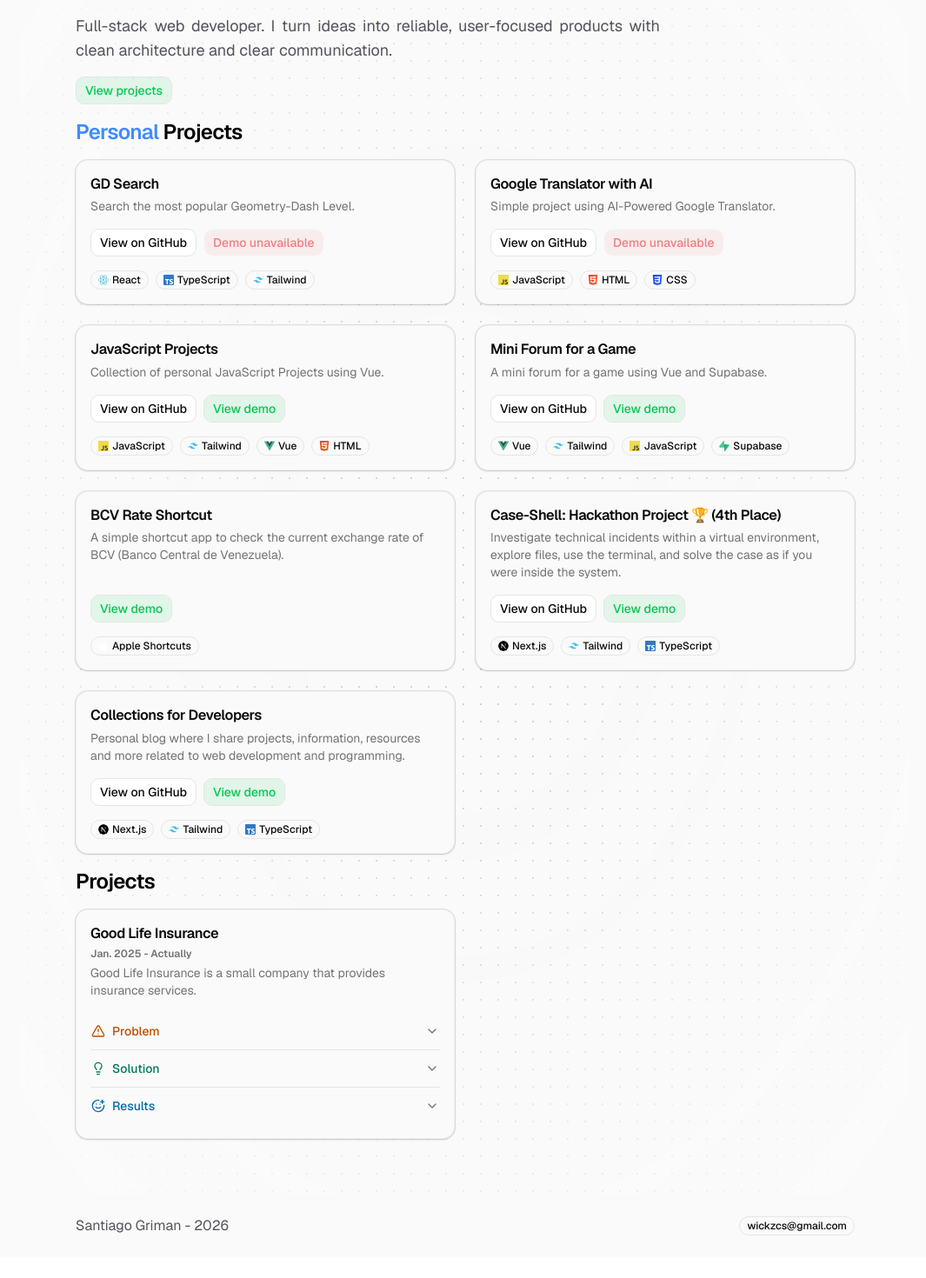
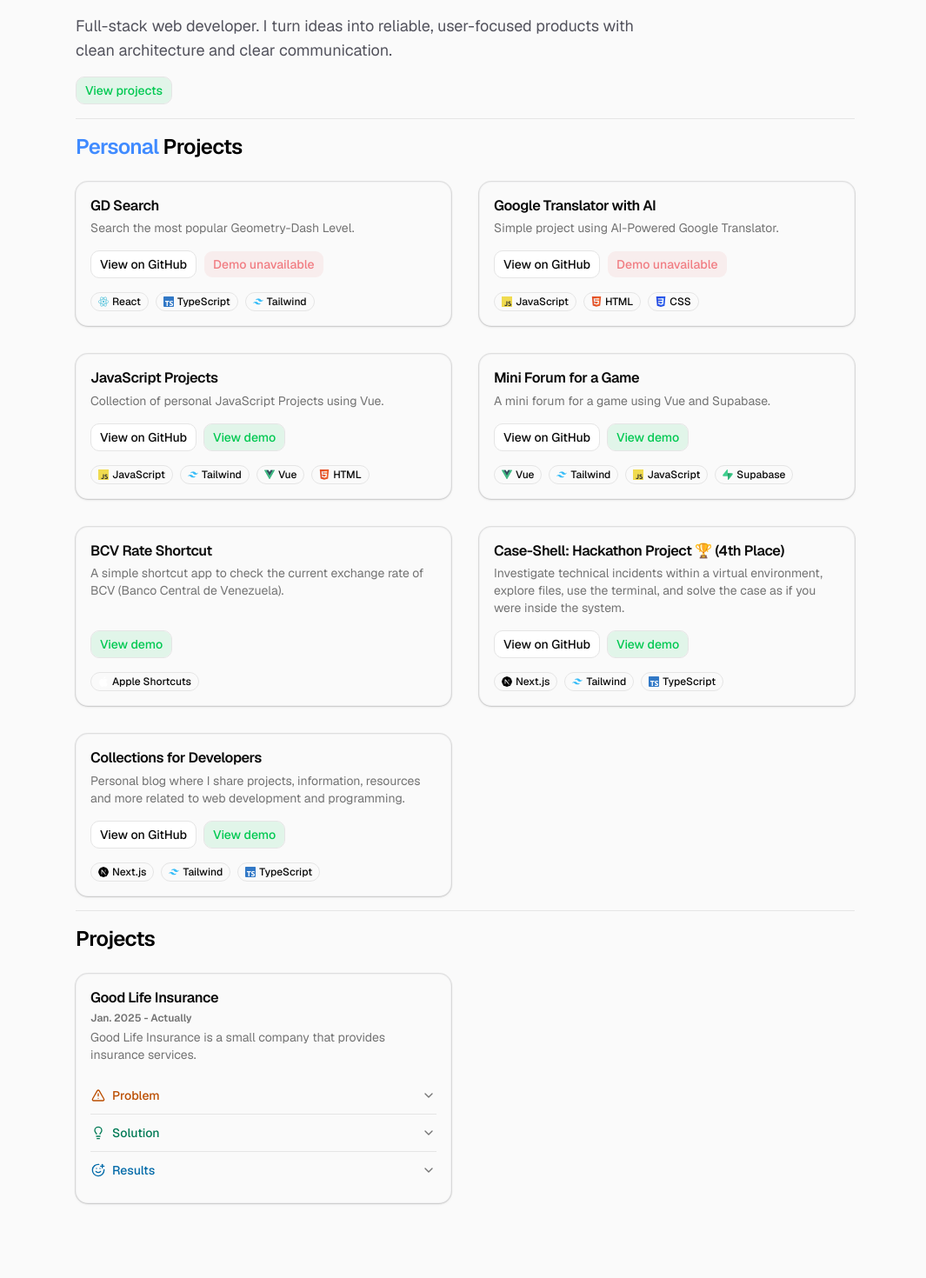
Before and after one commit to xWickz/wickz.dev, a Next.js app: page / in a window 1280 px wide. Shown: the part 160-1630 px from the top of the page at 87% size, without its empty margins (105-1170 px from the left). Before the commit the page ends 1606 px from the top, so only its background shows below. Built offline with nearby package versions, Linux system fonts and the light colour scheme; what tailwind-animations would draw is missing.

Commit message:
feat: enhance layout with separators and improve spacing in project sections

```diff
--- a/app/page.tsx
+++ b/app/page.tsx
@@ -5,22 +5,15 @@ import Hero from "@/sections/hero";
 import PersonalProjects from "@/sections/personal-projects";
 import WorkProjects from "@/sections/projects";
 import Services from "@/sections/services";
-
+import { Separator } from "@/ui/separator";
 export default function Page() {
   return (
     <PageLayout>
-      <div
-        className={cn(
-          "absolute inset-0",
-          "[background-size:20px_20px]",
-          "[background-image:radial-gradient(#d4d4d4_1px,transparent_1px)]",
-          "dark:[background-image:radial-gradient(#404040_1px,transparent_1px)]",
-        )}
-      />
-      <div className="pointer-events-none absolute inset-0 flex items-center justify-center bg-zinc-50 [mask-image:radial-gradient(ellipse_at_center,transparent_20%,black)] dark:bg-black"></div>
       <div className="flex w-full flex-col items-center gap-4 text-center sm:items-start sm:text-left z-10">
         <Hero />
+        <Separator />
         <PersonalProjects />
+        <Separator />
         <WorkProjects />
         {/* <Services /> */}
         {/* <Contact /> */}
@@ -32,7 +25,7 @@ export default function Page() {
 const PageLayout = ({ children }: { children: React.ReactNode }) => (
   <div className="relative flex min-h-screen w-full flex-col items-center overflow-hidden bg-zinc-50 font-sans dark:bg-black">
     <Header />
-    <main className="relative z-10 flex w-full max-w-5xl flex-col items-center justify-start gap-12 px-6 pb-16 sm:items-start sm:px-16">
+    <main className="relative z-10 flex w-full max-w-5xl flex-col items-center justify-start gap-16 px-6 pb-16 sm:items-start sm:px-16">
       {children}
     </main>
     <Footer />
--- a/components/sections/hero.tsx
+++ b/components/sections/hero.tsx
@@ -14,7 +14,7 @@ export default function Hero() {
       <h2 className="max-w-auto text-xl font-medium tracking-tight text-black dark:text-zinc-200">
         {t("shortDesc")}
       </h2>
-      <p className="max-w-2xl text-justify text-lg text-zinc-600 dark:text-zinc-400">
+      <p className="max-w-2xl text-lg text-zinc-600 dark:text-zinc-400">
         {t("longDesc")}
       </p>
       <Button asChild variant="positive">
--- a/components/sections/personal-projects.tsx
+++ b/components/sections/personal-projects.tsx
@@ -13,11 +13,11 @@ export default function PersonalProjects() {
   const t = useTranslations("PersonalProjects");
   const q = useTranslations("PersonalProjects_Data");
   return (
-    <>
+    <section className="flex w-full flex-col gap-6">
       <h2 className="max-w-xs text-2xl font-semibold tracking-tight text-black dark:text-zinc-50">
         <span className="text-blue-500/90">{t("title1")}</span> {t("title2")}
       </h2>
-      <div className="grid w-full gap-6 sm:grid-cols-2" id="personalprojects">
+      <div className="grid w-full gap-8 sm:grid-cols-2" id="personalprojects">
         {personalProjects.map(({ id, href, demo, stack }) => (
           <Card key={id} className="flex flex-col h-full w-full">
             <CardHeader>
@@ -62,6 +62,6 @@ export default function PersonalProjects() {
           </Card>
         ))}
       </div>
-    </>
+    </section>
   );
 }
--- a/components/sections/projects.tsx
+++ b/components/sections/projects.tsx
@@ -18,11 +18,11 @@ export default function WorkProjects() {
   const t = useTranslations("Projects");
   const q = useTranslations("Projects_Data");
   return (
-    <>
+    <section className="flex w-full flex-col gap-6">
       <h2 className="max-w-xs text-2xl font-semibold tracking-tight text-black dark:text-zinc-50">
         {t("title")}
       </h2>
-      <div className="grid w-full gap-6 sm:grid-cols-2" id="projects">
+      <div className="grid w-full gap-8 sm:grid-cols-2" id="projects">
         {Projects.map(({ id, title }) => (
           <Card key={title}>
             <CardHeader>
@@ -71,6 +71,6 @@ export default function WorkProjects() {
           </Card>
         ))}
       </div>
-    </>
+    </section>
   );
 }
```
